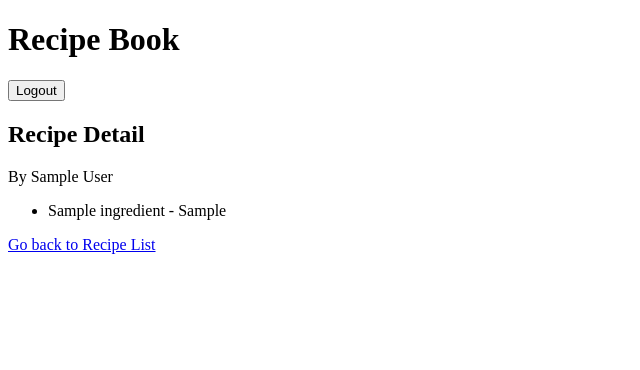
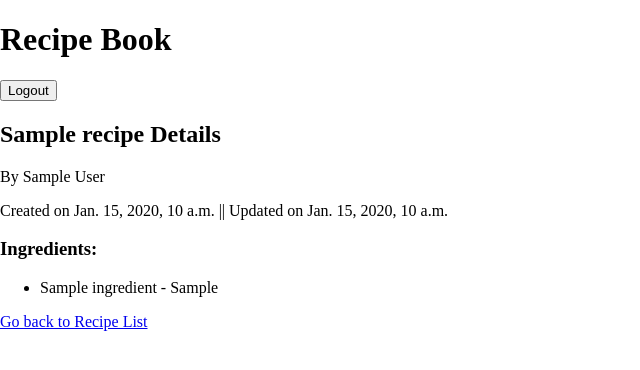
Before and after one commit to perimeterr/recipebook-paderna-mikaela, a Django app: page /recipe/1 in a window 1280 px wide. Shown: the top 370 px of the page, without its empty margins (0-640 px from the left). Run offline with Django 5.2, Linux system fonts and the light colour scheme; a user stored in the database is signed in; tables that the repository leaves empty hold one stand-in row (values such as "Sample post").

Commit message:
Modified templates to load static and fixed recipe detail page

```diff
--- a/templates/base.html
+++ b/templates/base.html
@@ -1,9 +1,11 @@
+{% load static %}
 <!DOCTYPE html>
 <html lang="en">
 <head>
     <meta charset="UTF-8">
     <meta name="viewport" content="width=device-width, initial-scale=1.0">
     <title>{% block title %}Recipe Book{% endblock %}</title>
+    <link rel="stylesheet" href="{% static 'css/main.css' %}">
     {% block styles %}
     {% endblock %}
 </head>
@@ -25,5 +27,7 @@
         {% block content %}
         {% endblock %}
     </div>
+    {% block scripts %}
+    {% endblock %}
 </body>
 </html>
--- a/templates/recipe.html
+++ b/templates/recipe.html
@@ -1,9 +1,17 @@
 {% extends 'base.html' %}
+{% load static %}
 
-{% block title %}{{ name }}{% endblock %}
-{% block header %}{{ name }} Recipe Detail{% endblock %}
+{% block title %}{{ object.name }}{% endblock %}
+{% for image in object.recipe_image.all %}
+{% if image.recipe_image %}
+<img src="{{ image.recipe_image.url }}" alt="{{ image.description }}">
+{% endif %}
+{% endfor %}
+{% block header %}{{ object.name }} Details{% endblock %}
 {% block content %}
     <p>By {{ object.author }}</p>
+    <p>Created on {{ object.created_on }} || Updated on {{ object.updated_on }}</p>
+    <h3>Ingredients:</h3>
     <ul>
         {% for ingredient in object.ingredients.all %}
             <li>
--- a/templates/recipe_list.html
+++ b/templates/recipe_list.html
@@ -1,4 +1,5 @@
 {% extends 'base.html' %}
+{% load static %}
 
 {% block title %}Recipe List{% endblock %}
 {% block header %}Recipe List {% endblock %}
```
